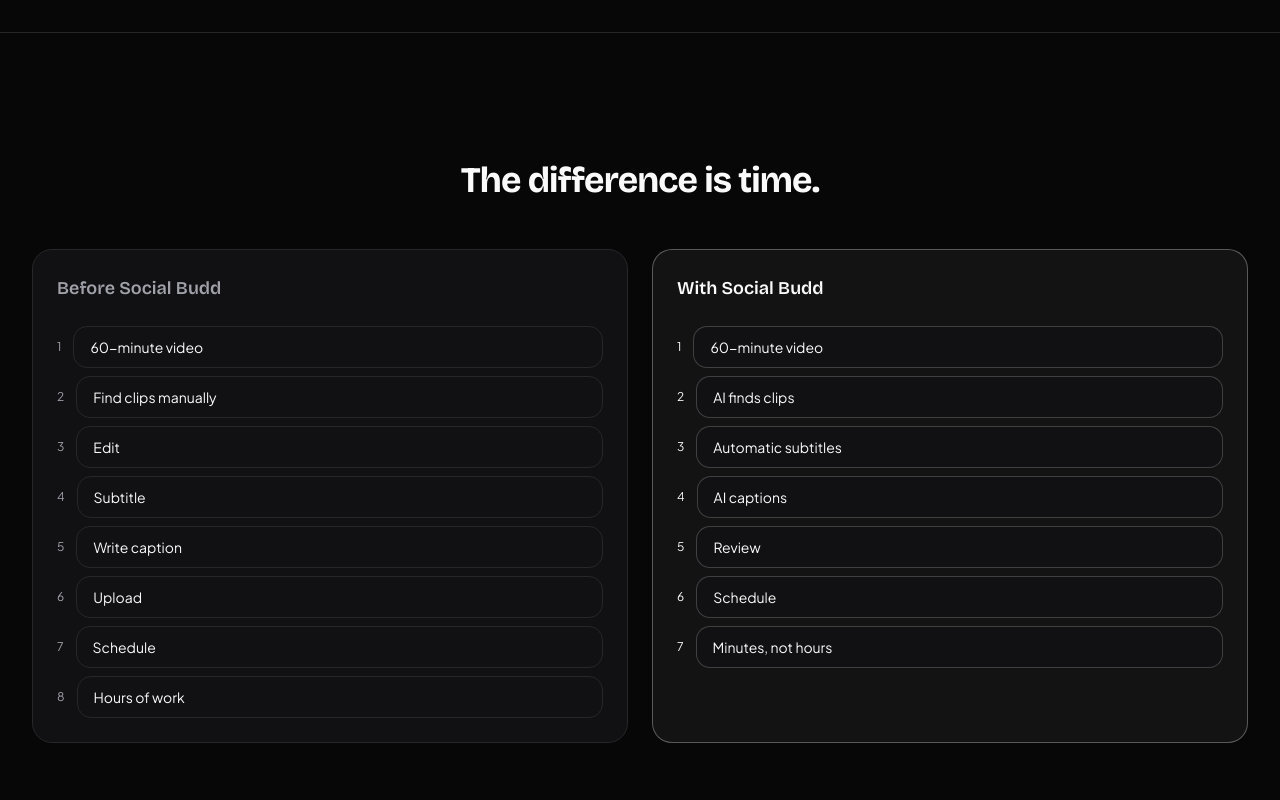
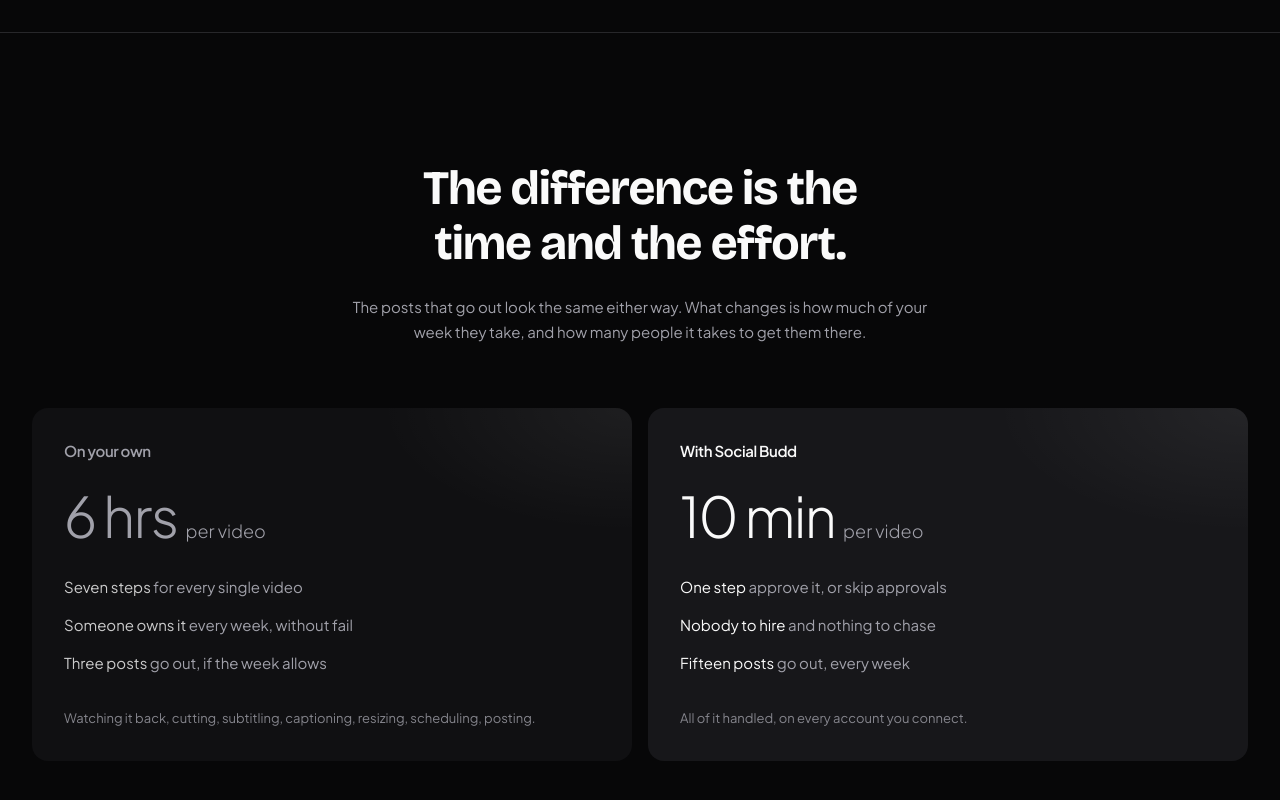
Before and after one commit to Social-Budd/SOCIALBUDD_MARKETING, a Next.js app: page /solutions/businesses in a window 1280 px wide. Shown: the part 548-1348 px from the top of the page. Built offline with nearby package versions, Linux system fonts and the light colour scheme.

Commit message:
managed another before after sections

```diff
--- a/app/page.tsx
+++ b/app/page.tsx
@@ -4,8 +4,10 @@
 import { WorkflowSection } from "@/components/marketing/workflow-section";
 import { ClippingDemoSection } from "@/components/marketing/clipping-demo-section";
 import { BeforeAfterSection } from "@/components/marketing/before-after-section";
-import { AgencySection } from "@/components/marketing/agency-section";
-import { ApprovalSection } from "@/components/marketing/approval-section";
+// Parked for now: the two agency sections. Uncomment both the imports and the
+// tags below to put them back.
+// import { AgencySection } from "@/components/marketing/agency-section";
+// import { ApprovalSection } from "@/components/marketing/approval-section";
 import { PublishSection } from "@/components/marketing/publish-section";
 import { CalendarSection } from "@/components/marketing/calendar-section";
 import { AnalyticsSection } from "@/components/marketing/analytics-section";
@@ -25,8 +27,8 @@
       <WorkflowSection />
       <ClippingDemoSection />
       <BeforeAfterSection />
-      <AgencySection />
-      <ApprovalSection />
+      {/* <AgencySection /> */}
+      {/* <ApprovalSection /> */}
       <PublishSection />
       <CalendarSection />
       <AnalyticsSection />
--- a/components/marketing/before-after-section.tsx
+++ b/components/marketing/before-after-section.tsx
@@ -1,82 +1,104 @@
-"use client";
-
-import { useState } from "react";
-import { motion } from "motion/react";
 import { Container } from "@/components/ui/container";
 import { Section } from "@/components/ui/section";
 import { MotionReveal } from "@/components/ui/motion-reveal";
 
-const beforeSteps = [
-  "60-minute video",
-  "Find clips manually",
-  "Edit",
-  "Subtitle",
-  "Write caption",
-  "Upload",
-  "Schedule",
-  "Hours of work",
+/* -------------------------------------------------------------------------- */
+/*  Surfaces                                                                   */
+/* -------------------------------------------------------------------------- */
+
+const tile =
+  "relative flex h-full flex-col overflow-hidden rounded-2xl p-7 sm:p-8 " +
+  "before:pointer-events-none before:absolute before:inset-0 " +
+  "before:bg-[radial-gradient(60%_50%_at_100%_0%,rgba(255,255,255,0.06),transparent_70%)]";
+
+const figure = "text-[3rem] font-light leading-none tracking-[-0.03em] sm:text-[3.5rem]";
+
+/* -------------------------------------------------------------------------- */
+/*  The two ways it goes                                                       */
+/* -------------------------------------------------------------------------- */
+
+const columns = [
+  {
+    heading: "On your own",
+    amount: "6 hrs",
+    unit: "per video",
+    points: [
+      ["Seven steps", "for every single video"],
+      ["Someone owns it", "every week, without fail"],
+      ["Three posts", "go out, if the week allows"],
+    ],
+    footnote:
+      "Watching it back, cutting, subtitling, captioning, resizing, scheduling, posting.",
+    lit: false,
+  },
+  {
+    heading: "With Social Budd",
+    amount: "10 min",
+    unit: "per video",
+    points: [
+      ["One step", "approve it, or skip approvals"],
+      ["Nobody to hire", "and nothing to chase"],
+      ["Fifteen posts", "go out, every week"],
+    ],
+    footnote: "All of it handled, on every account you connect.",
+    lit: true,
+  },
 ];
 
-const afterSteps = [
-  "60-minute video",
-  "AI finds clips",
-  "Automatic subtitles",
-  "AI captions",
-  "Review",
-  "Schedule",
-  "Minutes, not hours",
-];
+/* -------------------------------------------------------------------------- */
+/*  The section                                                                */
+/* -------------------------------------------------------------------------- */
 
 export function BeforeAfterSection() {
-  const [hovered, setHovered] = useState<"before" | "after" | null>(null);
-
   return (
     <Section>
       <Container>
         <MotionReveal>
-          <h2 className="text-center text-3xl font-bold tracking-tight md:text-4xl">
-            The difference is time.
+          <h2 className="mx-auto max-w-2xl text-balance text-center text-3xl font-bold leading-[1.15] tracking-tight md:text-4xl lg:text-5xl">
+            The difference is the time and the effort.
           </h2>
+          <p className="mx-auto mt-5 max-w-xl text-center text-[15px] leading-relaxed text-muted-foreground md:mt-6">
+            The posts that go out look the same either way. What changes is how much of
+            your week they take, and how many people it takes to get them there.
+          </p>
         </MotionReveal>
 
-        <div className="mt-12 grid gap-6 md:grid-cols-2">
-          <motion.div
-            onHoverStart={() => setHovered("before")}
-            onHoverEnd={() => setHovered(null)}
-            animate={{ opacity: hovered === "after" ? 0.5 : 1 }}
-            className="rounded-xl border border-border bg-card p-6"
-          >
-            <h3 className="text-lg font-semibold text-muted-foreground">Before Social Budd</h3>
-            <div className="mt-6 space-y-2">
-              {beforeSteps.map((step, i) => (
-                <div key={step} className="flex items-center gap-3">
-                  <span className="text-xs text-muted-foreground">{i + 1}</span>
-                  <div className="flex-1 rounded-lg border border-border px-4 py-2.5 text-sm">
-                    {step}
-                  </div>
-                </div>
-              ))}
-            </div>
-          </motion.div>
+        <div className="mt-12 grid gap-4 md:mt-16 md:grid-cols-2">
+          {columns.map(({ heading, amount, unit, points, footnote, lit }, i) => (
+            <MotionReveal key={heading} delay={i * 0.08}>
+              <div className={`${tile} ${lit ? "bg-[#17171a]" : "bg-[#101012]"}`}>
+                <p
+                  className={`relative text-[15px] font-semibold tracking-tight ${
+                    lit ? "text-foreground" : "text-muted-foreground"
+                  }`}
+                >
+                  {heading}
+                </p>
 
-          <motion.div
-            onHoverStart={() => setHovered("after")}
-            onHoverEnd={() => setHovered(null)}
-            animate={{ opacity: hovered === "before" ? 0.5 : 1 }}
-            className="rounded-xl border border-accent/30 bg-accent/5 p-6"
-          >
-            <h3 className="text-lg font-semibold text-accent">With Social Budd</h3>
-            <div className="mt-6 space-y-2">
-              {afterSteps.map((step, i) => (
-                <div key={step} className="flex items-center gap-3">
-                  <span className="text-xs text-accent">{i + 1}</span>
-                  <div className="flex-1 rounded-lg border border-accent/20 bg-card px-4 py-2.5 text-sm">
-                    {step}
-                  </div>
-                </div>
-              ))}
-            </div>
-          </motion.div>
+                <p className={`relative mt-6 ${figure} ${lit ? "" : "text-muted-foreground"}`}>
+                  {amount}
+                  <span className="ml-2 text-[0.32em] tracking-normal text-muted-foreground">
+                    {unit}
+                  </span>
+                </p>
+
+                <ul className="relative mt-8 space-y-3.5">
+                  {points.map(([value, rest]) => (
+                    <li key={value} className="text-[15px] leading-relaxed">
+                      <span className={lit ? "text-foreground" : "text-foreground/80"}>
+                        {value}
+                      </span>
+                      <span className="text-muted-foreground"> {rest}</span>
+                    </li>
+                  ))}
+                </ul>
+
+                <p className="relative mt-auto pt-8 text-[13px] leading-relaxed text-muted-foreground/80">
+                  {footnote}
+                </p>
+              </div>
+            </MotionReveal>
+          ))}
         </div>
       </Container>
     </Section>
```
